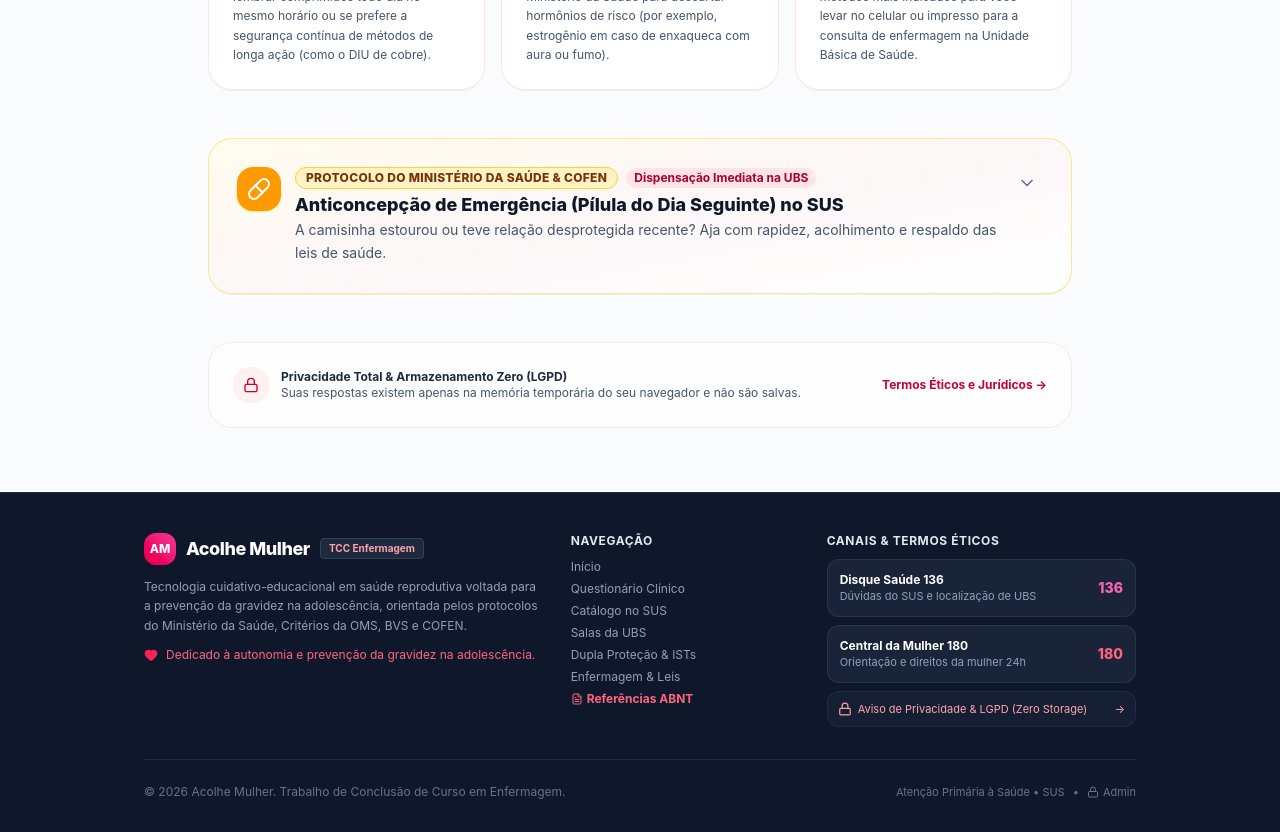
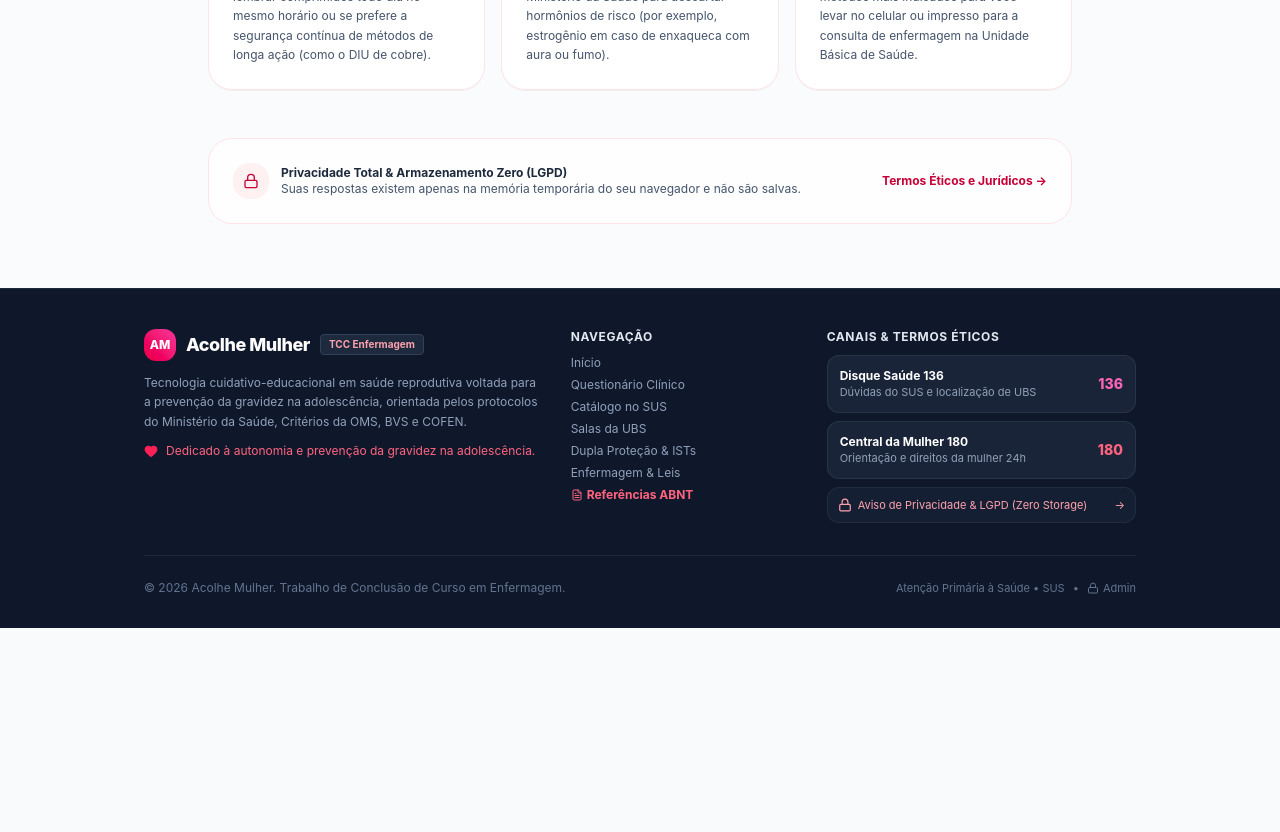
Before and after one commit to larissacgarcia/tcc, a React (Vite) app: page / in a window 1280 px wide. Shown: the part 920-1752 px from the top of the page. After the commit the page ends 1548 px from the top, so only its background shows below. Built offline with nearby package versions, Linux system fonts and the light colour scheme.

Commit message:
revert(clinical): remocao do modulo de anticoncepcao de emergencia conforme diretriz clinica do projeto

```diff
--- a/src/components/EmergencyContraceptionCard.tsx
+++ /dev/null
@@ -1,161 +0,0 @@
-import React, { useState } from 'react';
-import { Clock, ShieldCheck, HeartHandshake, CheckCircle2, ChevronDown, ChevronUp, Stethoscope, AlertTriangle, Pill } from 'lucide-react';
-
-interface EmergencyContraceptionCardProps {
-  onGoToUbs?: () => void;
-  compact?: boolean;
-}
-
-export const EmergencyContraceptionCard: React.FC<EmergencyContraceptionCardProps> = ({
-  onGoToUbs,
-  compact = false,
-}) => {
-  const [isExpanded, setIsExpanded] = useState(!compact);
-
-  return (
-    <section
-      aria-labelledby="ae-card-heading"
-      className="bg-gradient-to-br from-amber-50/90 via-rose-50/40 to-white border border-amber-200/90 rounded-3xl p-5 sm:p-7 shadow-2xs space-y-4"
-    >
-      {/* Header */}
-      <div className="flex items-start justify-between gap-3">
-        <div className="flex items-start gap-3.5">
-          <div className="w-10 h-10 sm:w-11 sm:h-11 rounded-2xl bg-amber-500 text-white flex items-center justify-center shrink-0 shadow-xs shadow-amber-200">
-            <Pill className="w-5 h-5 sm:w-6 sm:h-6" />
-          </div>
-          <div>
-            <div className="flex flex-wrap items-center gap-2 mb-1">
-              <span className="bg-amber-100 text-amber-900 border border-amber-300 text-[10px] sm:text-xs font-extrabold uppercase px-2.5 py-0.5 rounded-full tracking-wide">
-                Protocolo do Ministério da Saúde & COFEN
-              </span>
-              <span className="bg-rose-100 text-rose-800 text-[10px] sm:text-xs font-bold px-2 py-0.5 rounded-full">
-                Dispensação Imediata na UBS
-              </span>
-            </div>
-            <h3 id="ae-card-heading" className="text-base sm:text-lg font-extrabold text-slate-900 leading-snug">
-              Anticoncepção de Emergência (Pílula do Dia Seguinte) no SUS
-            </h3>
-            <p className="text-xs sm:text-sm text-slate-600 mt-0.5 leading-relaxed">
-              A camisinha estourou ou teve relação desprotegida recente? Aja com rapidez, acolhimento e respaldo das leis de saúde.
-            </p>
-          </div>
-        </div>
-
-        {compact && (
-          <button
-            type="button"
-            onClick={() => setIsExpanded(!isExpanded)}
-            className="text-slate-500 hover:text-slate-800 p-1.5 rounded-xl hover:bg-white/80 transition-colors shrink-0"
-            aria-expanded={isExpanded}
-            aria-label={isExpanded ? 'Recolher detalhes da Anticoncepção de Emergência' : 'Expandir detalhes da Anticoncepção de Emergência'}
-          >
-            {isExpanded ? <ChevronUp className="w-5 h-5" /> : <ChevronDown className="w-5 h-5" />}
-          </button>
-        )}
-      </div>
-
-      {isExpanded && (
-        <div className="space-y-4 pt-1 animate-in fade-in duration-200">
-          {/* Time Window Indicator */}
-          <div className="grid grid-cols-1 sm:grid-cols-3 gap-2.5 text-xs">
-            <div className="bg-white rounded-2xl p-3 border border-amber-200 shadow-2xs space-y-1">
-              <div className="flex items-center gap-1.5 font-bold text-emerald-800 text-xs">
-                <Clock className="w-3.5 h-3.5 text-emerald-600" />
-                <span>Primeiras 24 horas</span>
-              </div>
-              <p className="text-slate-600 text-[11px] leading-tight">
-                <strong>Eficácia máxima (~95%)</strong>. Quanto mais cedo tomar, maior a proteção contra a ovulação.
-              </p>
-            </div>
-
-            <div className="bg-white rounded-2xl p-3 border border-amber-200 shadow-2xs space-y-1">
-              <div className="flex items-center gap-1.5 font-bold text-amber-800 text-xs">
-                <Clock className="w-3.5 h-3.5 text-amber-600" />
-                <span>Até 72 horas (3 dias)</span>
-              </div>
-              <p className="text-slate-600 text-[11px] leading-tight">
-                Janela formal recomendada pelo Ministério da Saúde (Levonorgestrel 1,5 mg dose única).
-              </p>
-            </div>
-
-            <div className="bg-white rounded-2xl p-3 border border-amber-200 shadow-2xs space-y-1">
-              <div className="flex items-center gap-1.5 font-bold text-blue-800 text-xs">
-                <ShieldCheck className="w-3.5 h-3.5 text-blue-600" />
-                <span>Até 120 horas (5 dias)</span>
-              </div>
-              <p className="text-slate-600 text-[11px] leading-tight">
-                Efeito residual ou indicação para inserção de <strong>DIU de Cobre de emergência</strong> na UBS.
-              </p>
-            </div>
-          </div>
-
-          {/* Core Guidance Pillars */}
-          <div className="grid grid-cols-1 sm:grid-cols-2 gap-3 text-xs">
-            {/* Direct Access & ECA */}
-            <div className="bg-white/95 rounded-2xl p-3.5 border border-amber-100 space-y-1.5">
-              <div className="font-bold text-slate-900 flex items-center gap-1.5">
-                <HeartHandshake className="w-4 h-4 text-rose-600" />
-                <span>Acesso Livre e Sigiloso para Adolescentes</span>
-              </div>
-              <p className="text-slate-600 text-[11px] leading-relaxed">
-                Pelo Estatuto da Criança e do Adolescente (ECA) e normas do Ministério da Saúde, você tem direito ao
-                atendimento confidencial. <strong>Não é obrigatório levar pais ou responsáveis</strong> para retirar a pílula do dia seguinte na UBS.
-              </p>
-            </div>
-
-            {/* Nursing Competence */}
-            <div className="bg-white/95 rounded-2xl p-3.5 border border-amber-100 space-y-1.5">
-              <div className="font-bold text-slate-900 flex items-center gap-1.5">
-                <Stethoscope className="w-4 h-4 text-teal-700" />
-                <span>Atuação da Enfermagem na APS</span>
-              </div>
-              <p className="text-slate-600 text-[11px] leading-relaxed">
-                As Resoluções COFEN nº 690/2022 e 714/2023 respaldam o(a) enfermeiro(a) na Consulta de Enfermagem para acolher,
-                orientar, prescrever e dispensar a medicação de imediato, além de ofertar testes rápidos para ISTs.
-              </p>
-            </div>
-          </div>
-
-          {/* Important Clinical Warnings */}
-          <div className="bg-amber-100/70 border border-amber-300 rounded-2xl p-3 sm:p-4 text-xs text-amber-950 space-y-1.5">
-            <div className="flex items-center gap-2 font-bold text-amber-900 text-xs">
-              <AlertTriangle className="w-4 h-4 text-amber-700 shrink-0" />
-              <span>Orientações Essenciais de Saúde:</span>
-            </div>
-            <ul className="space-y-1 pl-1 text-[11px] sm:text-xs leading-relaxed text-amber-900/90">
-              <li className="flex items-start gap-1.5">
-                <span className="font-bold text-amber-700">•</span>
-                <span><strong>Não é abortiva:</strong> A pílula atua bloqueando ou atrasando a liberação do óvulo. Se a gravidez já estiver implantada no útero, ela não interrompe a gestação.</span>
-              </li>
-              <li className="flex items-start gap-1.5">
-                <span className="font-bold text-amber-700">•</span>
-                <span><strong>Não use como método de rotina:</strong> A pílula de emergência tem menor eficácia acumulada que os métodos regulares (como DIU, injetável ou pílula contínua) e causa irregularidade no ciclo menstrual.</span>
-              </li>
-              <li className="flex items-start gap-1.5">
-                <span className="font-bold text-amber-700">•</span>
-                <span><strong>Não protege contra ISTs:</strong> Apenas o preservativo protege contra HIV, Sífilis e Hepatites. Na UBS, solicite também a Profilaxia Pós-Exposição (PEP) se houve risco de IST em até 72 horas.</span>
-              </li>
-            </ul>
-          </div>
-
-          {/* Action button if handler provided */}
-          {onGoToUbs && (
-            <div className="pt-1 flex flex-col sm:flex-row items-center justify-between gap-2.5 no-print">
-              <span className="text-[11px] text-slate-500 font-medium">
-                Procure a Unidade Básica de Saúde (UBS) mais próxima da sua casa ou escola.
-              </span>
-              <button
-                type="button"
-                onClick={onGoToUbs}
-                className="w-full sm:w-auto inline-flex items-center justify-center gap-1.5 bg-amber-600 hover:bg-amber-700 text-white font-bold text-xs px-4 py-2.5 rounded-xl shadow-xs transition-colors shrink-0"
-              >
-                <CheckCircle2 className="w-3.5 h-3.5" />
-                <span>Como Solicitar na Recepção da UBS</span>
-              </button>
-            </div>
-          )}
-        </div>
-      )}
-    </section>
-  );
-};
--- a/src/components/HomeView.tsx
+++ b/src/components/HomeView.tsx
@@ -1,5 +1,4 @@
 import React from 'react';
-import { EmergencyContraceptionCard } from './EmergencyContraceptionCard';
 import {
   Sparkles,
   FileText,
@@ -139,9 +138,6 @@ export const HomeView: React.FC<HomeViewProps> = ({
           </div>
         </section>
 
-        {/* Modulo de Anticoncepcao de Emergencia (AE) no SUS */}
-        <EmergencyContraceptionCard onGoToUbs={() => onNavigate('onde-aplicar')} compact={true} />
-
         {/* Discreet Privacy & LGPD Section */}
         <section className="bg-white/80 border border-rose-100 rounded-3xl p-5 sm:p-6 flex flex-col sm:flex-row sm:items-center justify-between gap-4 text-xs text-slate-600">
           <div className="flex items-center gap-3">
--- a/src/components/QuizView.tsx
+++ b/src/components/QuizView.tsx
@@ -3,7 +3,6 @@ import { getQuizQuestions } from '../data/quizQuestions';
 import { evaluateContraceptionEligibility } from '../utils/eligibilityAlgorithm';
 import type { QuizAnswers, QuizAnalysisResult } from '../utils/eligibilityAlgorithm';
 import { Sparkles, ArrowRight, ArrowLeft, RotateCcw, Printer, CheckCircle, AlertTriangle, XCircle, Info, Stethoscope, FileText, MapPin, Share2, Check } from 'lucide-react';
-import { EmergencyContraceptionCard } from './EmergencyContraceptionCard';
 
 interface QuizViewProps {
   onGoToUbs: () => void;
@@ -373,9 +372,6 @@ export const QuizView: React.FC<QuizViewProps> = ({ onGoToUbs }) => {
             </div>
           </div>
 
-          {/* Módulo de Destaque - Anticoncepção de Emergência (AE) no SUS */}
-        <EmergencyContraceptionCard onGoToUbs={onGoToUbs} />
-
         {/* Dual protection banner */}
           <div className="bg-white rounded-2xl p-4 border border-indigo-100 flex items-start gap-3">
             <div className="w-8 h-8 rounded-xl bg-indigo-100 text-indigo-700 flex items-center justify-center shrink-0">
```
